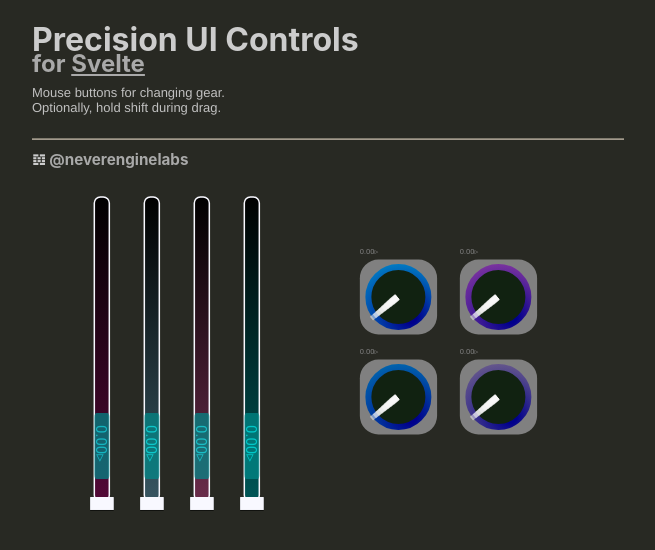
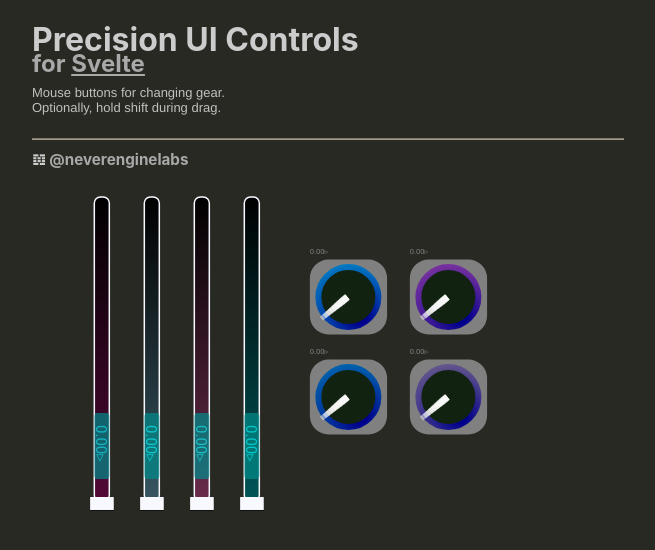
Before and after one commit to cristianvogel/Precis-UI, a Svelte app: page / in a window 1280 px wide. Shown: the top 550 px of the page, without its empty margins (0-655 px from the left). Built offline with nearby package versions, Linux system fonts and the light colour scheme.

Commit message:
Scaleable Dials

```diff
--- a/src/App.svelte
+++ b/src/App.svelte
@@ -29,7 +29,6 @@
 	<p>
 		Mouse buttons for changing gear.<br>
 		Optionally, hold shift during drag.
-
 	</p>
 </div>
 
@@ -41,14 +40,12 @@
 		𝌺 <a href='https://twitter.com/neverenginelabs'>@neverenginelabs</a>
 	</h3>
 </div>
-	<Fader id="fader.{faderUID++}" x="100" y="250" />
-	<Fader id="fader.{faderUID++}" x="150" y="250" />
-	<Fader id="fader.{faderUID++}" x="200" y="250" />
-	<Fader id="fader.{faderUID++}" x="250" y="250" />
-	<Dial id="dial.{dialUID++}" x="350" y="250" width="100" height="100"/>
-	<Dial id="dial.{dialUID++}" x="450" y="250" width="100" height="100" />
-	<Dial id="dial.{dialUID++}" x="350" y="350" width="100" height="100" />
-	<Dial id="dial.{dialUID++}" x="450" y="350" width="100" height="100" />
+	{#each Array(4) as _, i }
+		<Fader id="fader.{i}" x={100+(i*50)} y="250" />
+	{/each}
+	{#each Array(4) as _, i}
+		<Dial id="dial.{i}" x={300+((i%2)*100)} y={i < 2 ? 250 : 350}  />
+	{/each}
 </main>
 
 
--- a/src/components/Dial.svelte
+++ b/src/components/Dial.svelte
@@ -3,31 +3,34 @@
     // No unauthorised use or derivatives!
     // @neverenginelabs
 
-    import {clamp, radialPoints, remap, toNumber } from '../lib/utils.ts';
-    import { onMount } from 'svelte';
-    import { fade } from 'svelte/transition';
+    import {clamp, radialPoints, remap, toNumber} from '../lib/utils.ts';
+    import {onMount} from 'svelte';
+    import {fade} from 'svelte/transition';
     import type {BoundingClientRec, Dial, ControlRect, DialTaper, DialTag} from "../types/precisUI";
     import {DefaultRectDial, C} from "../types/precisUI";
+
+    let
+        width = DefaultRectDial.WIDTH,
+        height = DefaultRectDial.HEIGHT,
+        w = DefaultRectDial.WIDTH,
+        h = DefaultRectDial.HEIGHT,
+        selected = null,
+        clientRect = null;
 
     export let
         x = DefaultRectDial.X,
         y = DefaultRectDial.Y,
-        width = DefaultRectDial.WIDTH,
-        height = DefaultRectDial.HEIGHT,
-        w = DefaultRectDial.WIDTH,
-        h = DefaultRectDial.HEIGHT,
-        rx = DefaultRectDial.RX
+        scale:number = DefaultRectDial.SCALE,
+        rx = DefaultRectDial.RX,
+        rect: ControlRect = {x, y, width: (width | w), height: (height | h)},
+        value: number = 0,
+        id: DialTag = 'dial.0',
+        taper: DialTaper = {min: 0, max: 10, fineStep: 0.1, curve: 'LINEAR'};
 
-    export let rect:ControlRect = { x, y , width: (width | w) , height: (height | h) }
-    export let value:number = 0
-    export let id:DialTag = 'dial.0'
-    export let taper:DialTaper  = { min: 0, max: 10, fineStep: 0.1, curve:'LINEAR'}
+    //todo: improve type assertion
+        rx = toNumber(rx)
 
-    let clientRect;
-    let selected = null;
-    rx = toNumber(rx) //todo: improve type assertion
-
-    const dial:Dial = {
+    const dial: Dial = {
         currentValue: value,
         id,
         geometry: rect,
@@ -41,7 +44,9 @@
         changing: false,
         taper,
         background: C.clear,
-        get radialTrack() { return (this.normValue * 270) + 230}, //todo: make configurable
+        get radialTrack() {
+            return (this.normValue * 270) + 230
+        }, //todo: make configurable
         set rect(rect: ControlRect) {
             this.geometry = rect
             this.x = rect.x
@@ -61,17 +66,17 @@
         },
         get clientRect() {
             return <BoundingClientRec>
-                `top:${this.y}px;left:${this.x}px;width:${this.width}px;height:${this.height}px;`
+                `top:${this.y}px;left:${this.x}px;width:${this.width}px;height:${this.height}px`
         },
         get normValue() {
             return this.currentValue / this.height
         }
     }
 
-    function handleModifier (ev) {
-        const shift = ev.shiftKey && ev.type==='keydown';
-        dial.precis= shift
-        if (shift){
+    function handleModifier(ev) {
+        const shift = ev.shiftKey && ev.type === 'keydown';
+        dial.precis = shift
+        if (shift) {
             removeEventListener('mousemove', handleMouseMoveJump)
             addEventListener('mousemove', handleMouseMovePrecision)
         } else {
@@ -95,10 +100,10 @@
         if (dy === 0) return
         switch (selected.id.split('.')[0]) {
             case 'dial' :
-                dial.currentValue = clamp( currentValue+((dy*dy)*(Math.sign(dy)/-2)) * taper.fineStep, [0, h] )
+                dial.currentValue = clamp(currentValue + ((dy * dy) * (Math.sign(dy) / -2)) * taper.fineStep, [0, h])
                 break;
             case 'fader' :
-                dial.currentValue = clamp( currentValue+ -dy * taper.fineStep, [0, h] )
+                dial.currentValue = clamp(currentValue + -dy * taper.fineStep, [0, h])
                 break;
         }
     }
@@ -116,13 +121,13 @@
     function handleMouseMoveJump(event) {
         clientRect = selected.getBoundingClientRect()
         const dy = event.movementY
-        const {currentValue, h, normValue } = dial
+        const {currentValue, h, normValue} = dial
         switch (selected.id.split('.')[0]) {
             case 'dial' :
-                dial.currentValue = clamp( currentValue + (-dy* (remap(normValue,0,1,3,0.25))), [0, h] )
+                dial.currentValue = clamp(currentValue + (-dy * (remap(normValue, 0, 1, 3, 0.25))), [0, h])
                 break;
             case 'fader' :
-                dial.currentValue = clamp( currentValue + -dy, [0, h] )
+                dial.currentValue = clamp(currentValue + -dy, [0, h])
                 break;
         }
     }
@@ -139,60 +144,60 @@
     }
 
     let dialPointer;
-    $: dialPointer = radialPoints( dial.radialTrack, 50,50,10,55,10)
+    $: dialPointer = radialPoints(dial.radialTrack, 50, 50, 10, 55, 10)
 
     onMount(() => {
         // TODO: turn into a setRectFromParent method
         const dialContainer = document.getElementById(`${id}-box`)
-        dialContainer.setAttribute('style', dial.clientRect)
-        // console.log('dial:'+dialContainer.getAttribute('style'))
+        dialContainer.setAttribute('style', `${dial.clientRect};transform: scale(${scale})`)
+        console.log('dial:'+dialContainer.getAttribute('style'))
     })
 </script>
 
 
 <div class='dialContainer'
      id='{id}-box'
+     on:contextmenu|preventDefault={handleMouseDownPrecision}
+     on:mousedown|preventDefault={handleMouseDownJump}
      on:mouseenter|preventDefault='{(e)=>{e.target.focus(); dial.changing=true}}'
      on:mouseleave='{()=>{dial.changing=(selected !== null)}}'
-     on:mousedown|preventDefault={handleMouseDownJump}
-     on:contextmenu|preventDefault={handleMouseDownPrecision}
 >
     <svg>
         <defs id='{id}-textures'>
-            <radialGradient id='{id}-grad'
-                            cx=50%
+            <radialGradient cx=50%
                             cy=50%
-                            r={remap(dial.normValue,0,1,2,0.75)}
                             fx=100%
                             gradientTransform=rotate({270/12})
+                            id='{id}-grad'
+                            r={remap(dial.normValue,0,1,2,0.75)}
             >
-                <stop offset="5%"  stop-color="darkblue" />
+                <stop offset="5%" stop-color="darkblue"/>
                 <stop offset="80%" stop-color={[ C.aquaLight, C.pink, C.aquaDark, C.tan ].at(dial.index%4)}/>
                 />
-                <stop offset="99%"  stop-color="aquamarine" />
+                <stop offset="99%" stop-color="aquamarine"/>
             </radialGradient>
         </defs>
 
-        <g id='{id}-radial' stroke-width=8 >
-            <circle id='{id}-circle'
-                    cx=50% cy=50% r=2.5rem
-                    fill=#112211 stroke="url('#{id}-grad')" />
+        <g id='{id}-radial' stroke-width=8>
+            <circle cx=50%
+                    cy=50% fill=#112211 id='{id}-circle'
+                    r=2.5rem stroke="url('#{id}-grad')"/>
 
-            {#each dialPointer as {x,y}, i}
+            {#each dialPointer as {x, y}, i}
                 {@const width = 10}
-                {#if (i < dialPointer.length-2)}
+                {#if (i < dialPointer.length - 2)}
                     <polyline id='{id}-pointer'
                               points={`${x},${y}, 50,50 `}
                               fill="none"
                               stroke-width={width - (i/2)}
-                              stroke=rgba(250,250,250,0.5) />
+                              stroke='rgba(250,250,250,0.5)'/>
                 {/if}
-                {#if (i === dialPointer.length-1) && dial.changing}
+                {#if (i === dialPointer.length - 1) && dial.changing}
                     <circle id='{id}-led' cx=10% cy=16.1% r=2 fill=aqua in:fade out:fade/>
                 {/if}
             {/each}
-            <text id = '{id}-readout'
-                  class='readout dial'
+            <text class='readout dial'
+                  id='{id}-readout'
                   style="{
 										 dial.precis ?
 										  'font-size: large; fill: aqua; transform: translate(1rem, -0.5rem);'
@@ -213,7 +218,6 @@
 
     .dialContainer {
         position: absolute;
-        transform: scale(0.75);
         border-radius: 25px;
         background: grey;
     }
--- a/src/components/Fader.svelte
+++ b/src/components/Fader.svelte
@@ -3,11 +3,15 @@
     // No unauthorised use or derivatives!
     // @neverenginelabs
 
-    import {clamp, remap} from '../lib/utils.ts';
+    import {clamp, remap, toNumber} from '../lib/utils.ts';
     import { onMount } from 'svelte';
     import { fade } from 'svelte/transition';
     import type {BoundingClientRec, Fader, ControlRect, FaderTaper, FaderTag} from "../types/precisUI";
     import {DefaultRectFader, C} from "../types/precisUI";
+
+    let
+        clientRect,
+        selected = null;
 
     export let
         x = DefaultRectFader.X,
@@ -16,27 +20,24 @@
         height = DefaultRectFader.HEIGHT,
         w = DefaultRectFader.WIDTH,
         h = DefaultRectFader.HEIGHT,
-        rx = DefaultRectFader.RX
+        rx = DefaultRectFader.RX,
+        rect:ControlRect = { x, y , width: (width | w) , height: (height | h) },
+        value:number = 0,
+        id:FaderTag = 'fader.0',
+        taper:FaderTaper  = { min: 0, max: 10, fineStep: 0.1, curve:'LINEAR'};
 
-    export let rect:ControlRect = { x, y , width: (width | w) , height: (height | h) }
-    export let value:number = 0
-    export let id:FaderTag = 'fader.0'
-    export let taper:FaderTaper  = { min: 0, max: 10, fineStep: 0.1, curve:'LINEAR'}
-
-    let clientRect;
-    let selected = null;
-
-    rx = typeof rx !== 'number' ? Number.parseFloat(rx) : rx;
+    //todo: improve type assertion
+        rx = toNumber(rx)
 
     const fader: Fader = {
         currentValue: value,
         id,
         geometry: rect,
         rx: rx,
-        x: x - rx,
-        y: y - rx,
-        width: width + rx,
-        height: height,
+        x: toNumber(x) - rx,
+        y: toNumber(y) - rx,
+        width: toNumber(width) + rx,
+        height: toNumber(height),
         label: 'hold shift for fine tuning',
         precis: false,
         changing: false,
@@ -142,13 +143,10 @@
     }
 
     onMount(() => {
-// 		 this was a temporary pseudo constructor
-// 		 allows the widget to be scaled and positioned by CSS
-// 		 which is actually quite cool?
-  //       TODO: turn into a setRectFromParent method
-  //       const faderRect = document.getElementById(`${id}.box`)
-  //       const {top, left, width, height} = faderRect.getBoundingClientRect()
-  //       fader.rect = {x: left, y: top, width: width, height: height}
+        // TODO: turn into a setRectFromParent method
+        const faderContainer = document.getElementById(`${id}-box`)
+        faderContainer.setAttribute('style', fader.clientRect)
+        // console.log('fader:'+faderContainer.getAttribute('style'))
     })
 
 </script>
--- a/src/types/precisUI.ts
+++ b/src/types/precisUI.ts
@@ -14,7 +14,8 @@
     Y = '50%',
     WIDTH = 100,
     HEIGHT = 100,
-    RX = 2.75
+    RX = 2.75,
+    SCALE = 0.75
 }
 
 
```
